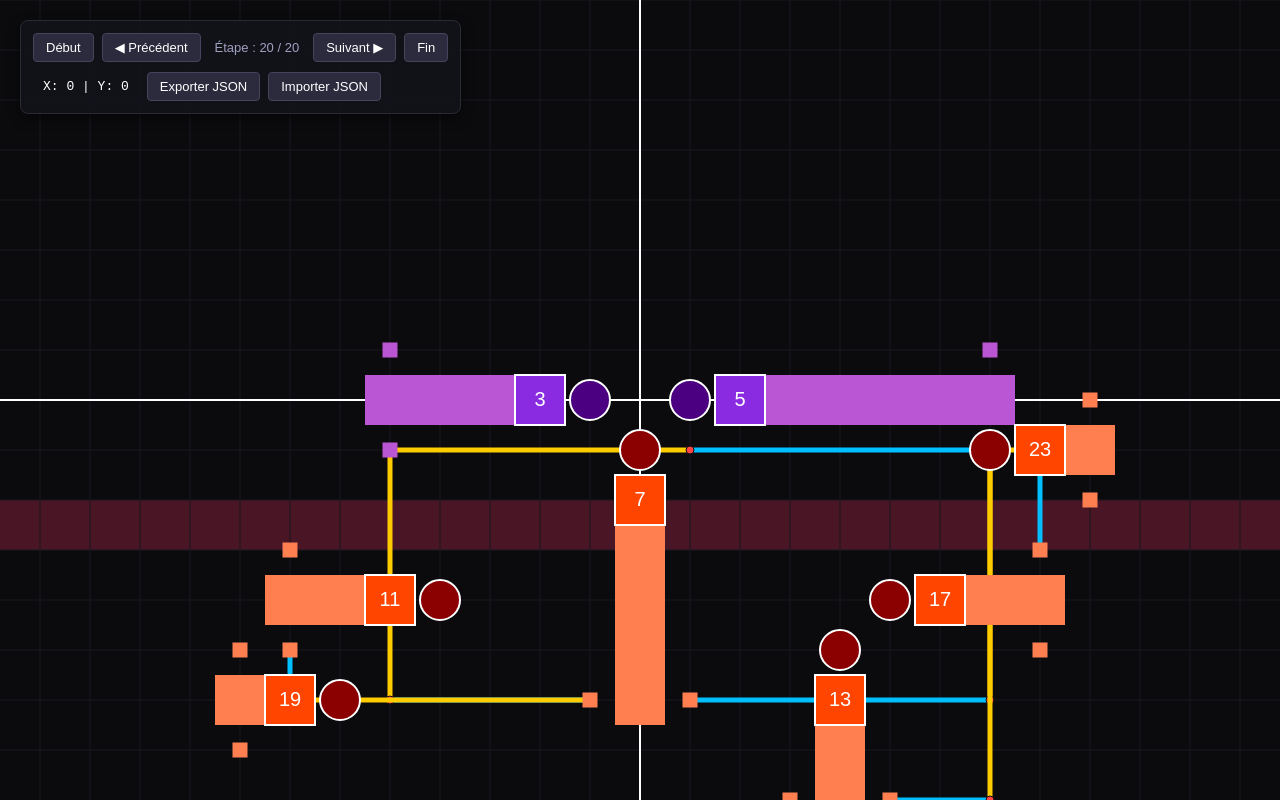
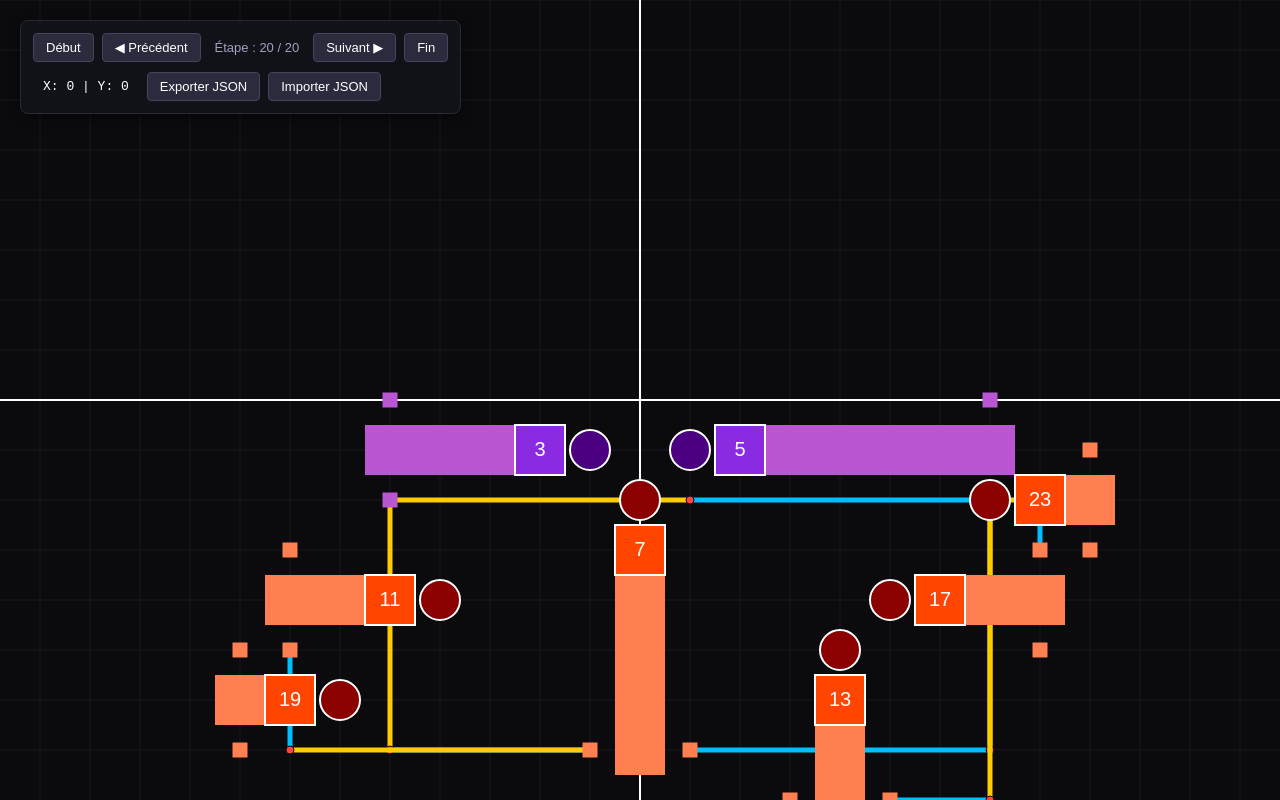
Before and after one commit to ErwanAllot/nombres-premiers-graphe, a plain HTML site: page index.html in a window 1280 px wide. Drawn offline with Linux system fonts and the light colour scheme.

Commit message:
essai d'insertion, ne pas oublier qu'épingles sont enregistrée en dur et à changer

```diff
--- a/index.html
+++ b/index.html
@@ -52,7 +52,7 @@
     <!-- 5. Les outils transverses -->
     <script src="js/historique.js"></script>
 
-    <script src="js/scenario.js"></script>
+    <script src="js/scenario.js?v=999"></script>
 
     <!-- 7. Le script principal / chef d'orchestre (toujours en dernier) -->
     <script src="js/script.js"></script>
--- a/js/scenario.js
+++ b/js/scenario.js
@@ -129,10 +129,24 @@
 
 
 
+// const insererLigne = (epingles, indexLigne) => {
+//     epingles.forEach(p => {
+//         if (p.y >= indexLigne) {
+//             p.y += 1; // On décale les épingles situées en dessous
+//         }
+//     });
+// };
+
+
 const insererLigne = (epingles, indexLigne) => {
+    console.log("-> Appel de insererLigne sur index :", indexLigne); // <--- Ajoute ça
+    const cible = Number(indexLigne);
     epingles.forEach(p => {
-        if (p.y >= indexLigne) {
-            p.y += 1; // On décale les épingles situées en dessous
+        const currentY = Number(p.y);
+        // Utilise '>=' si tu veux que l'épingle sur la ligne descende,
+        // ou '>' si tu veux qu'elle reste fixe.
+        if (currentY >= cible) {
+            p.y = currentY + 1; // Forcé en nombre, fini la concaténation foireuse !
         }
     });
 };
@@ -141,13 +155,32 @@
 
 etape("Insertion d'une ligne en y=2", (epingles, chemins, options) => {
     // 1. On décale les épingles
-    insererLigne(epingles, 2);
+    console.log("1. Épingles avant insertion :", JSON.stringify(epingles));
+
+    insererLigne(epingles, -10);
+
+    console.log("2. Épingles après insertion :", JSON.stringify(epingles));
 
     // 2. On recalcule les chemins
-    chemins.forEach(c => {
+chemins.forEach((c, index) => {
+        console.log(`Chemin [${index}] brut :`, c);
+
         const pPetit = ep(epingles, c.parentPetitId);
         const pGrand = ep(epingles, c.parentGrandId);
+
+        console.log(`-> Trouvé pPetit (${c.parentPetitId}) :`, pPetit);
+        console.log(`-> Trouvé pGrand (${c.parentGrandId}) :`, pGrand);
+
+        if (!pPetit || !pGrand) {
+            console.warn(`⚠️ ALerte : Chemin [${index}] abandonné car parents introuvables !`);
+            return;
+        }
+
+
         const nouveauChemin = calculerCheminEtJoint(pPetit, pGrand);
+
+        console.log(`Ancien chemin [${index}] segments :`, c.segments);
+        console.log(`Nouveau chemin [${index}] segments :`, nouveauChemin.segments);
 
         c.departPetit = nouveauChemin.departPetit;
         c.departGrand = nouveauChemin.departGrand;
@@ -157,8 +190,10 @@
     });
 
     // 3. ON ACTIVE LE RENDU VISUEL DE LA LIGNE
-    options.ligneInseree = 2;
+    options.ligneInseree = -10;
 });
+
+
 
 
 
```
